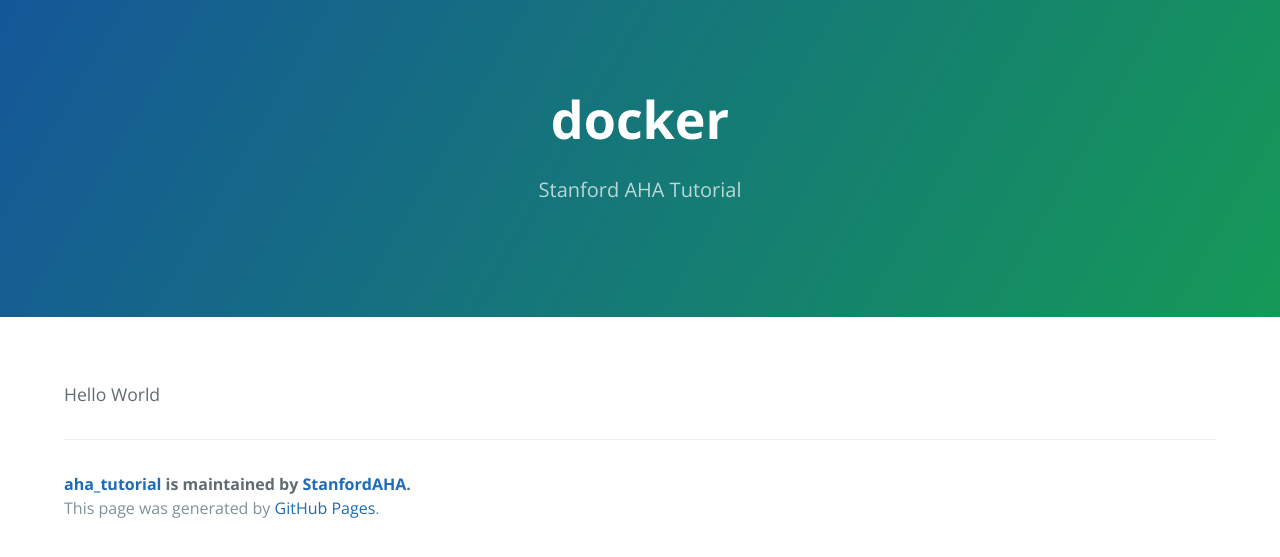
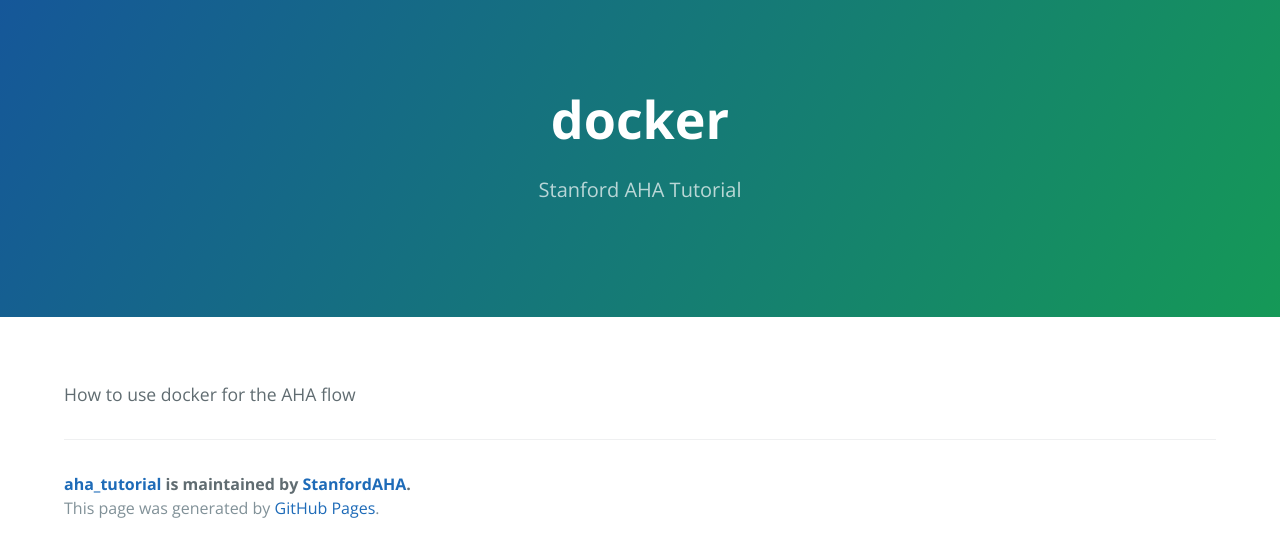
Before and after one commit to StanfordAHA/aha_tutorial, a Jekyll site: the page built from posts/docker.md, in a window 1280 px wide. Shown: the top 557 px of the page. Built offline with Jekyll 4.4.1, drawn with Linux system fonts in a browser that asks for light colours.

Commit message:
some text

```diff
--- a/posts/docker.md
+++ b/posts/docker.md
@@ -2,4 +2,4 @@
 layout: post
 title:  docker
 ---
-Hello World
+How to use docker for the AHA flow
```
